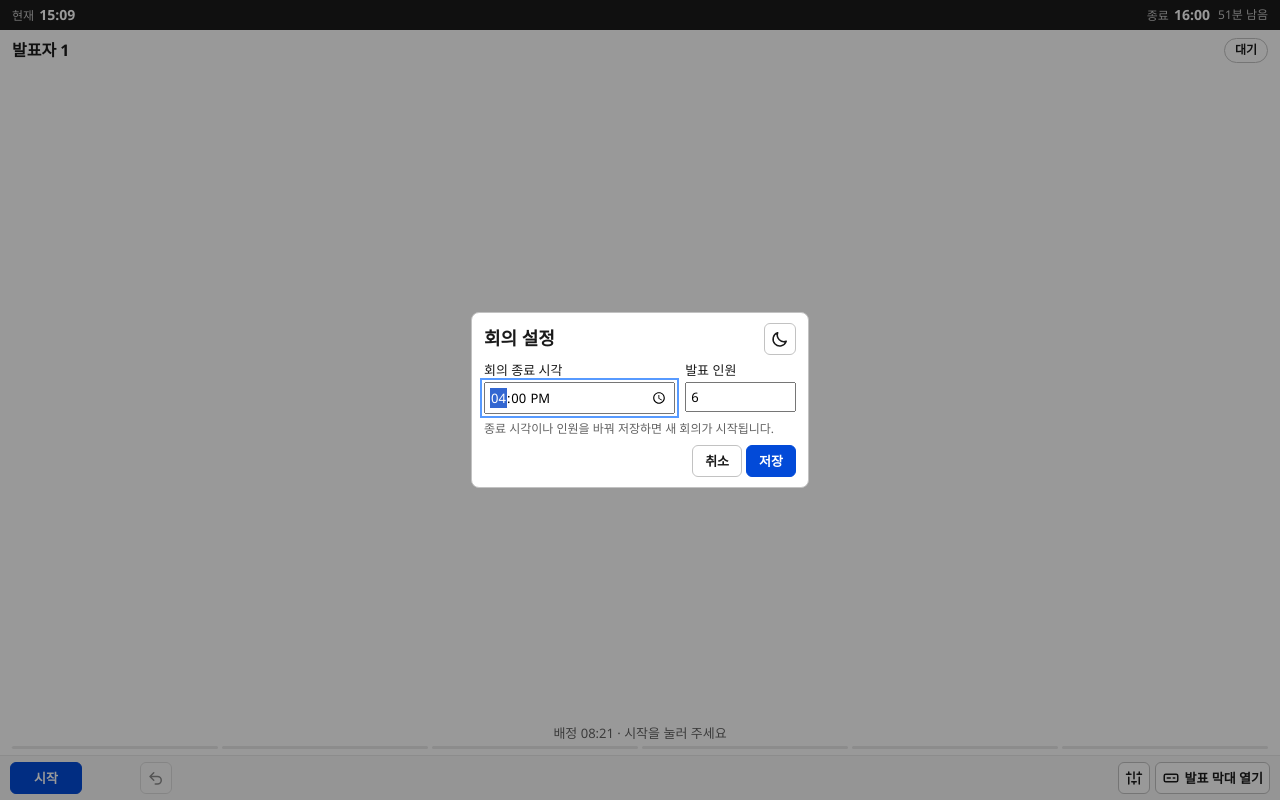
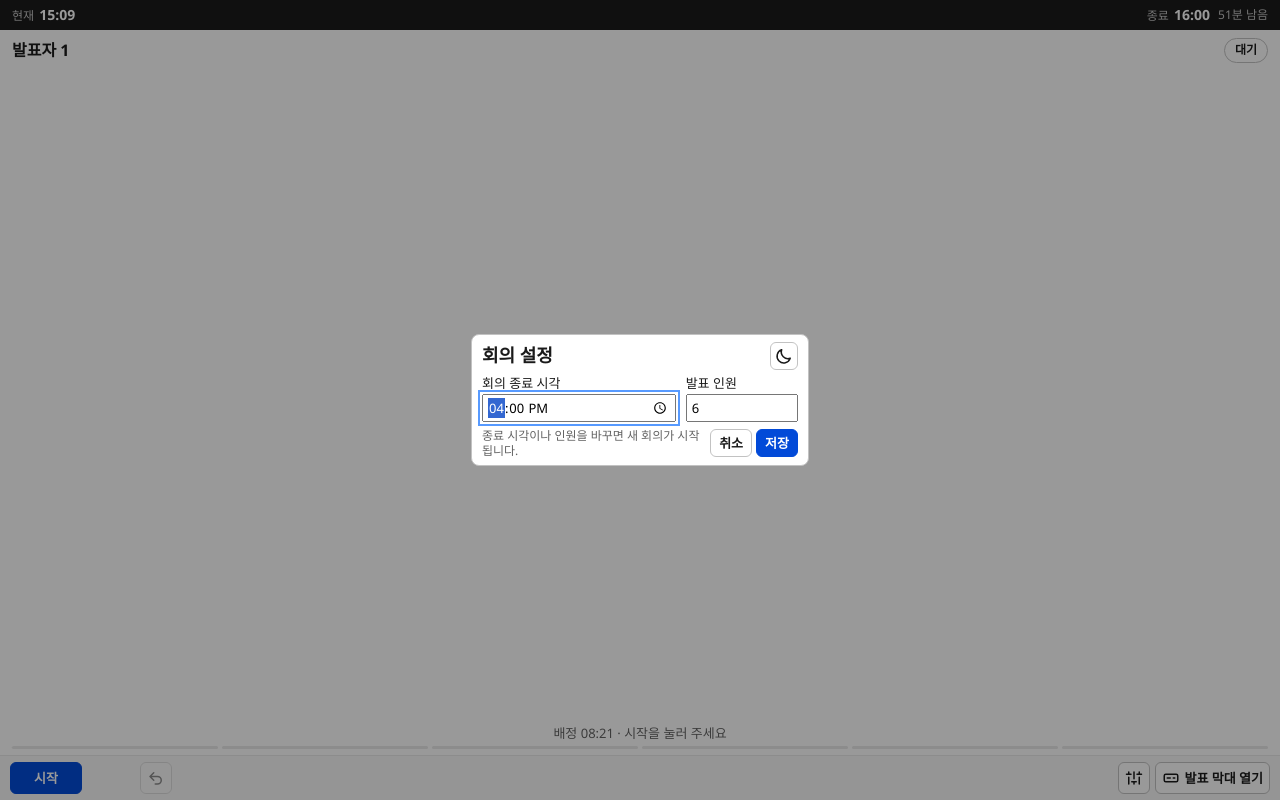
Before and after one commit to TTolsun/CameraHAL_MeetingTimer, a browser extension: page chrome-extension/index.html in a window 1280 px wide. Both pictures are taken after a click on the button 1134 px from the left and 778 px from the top of the page. Drawn offline with Linux system fonts and the light colour scheme.

Commit message:
Fit settings actions in short Chrome popup windows

```diff
--- a/chrome-extension/index.html
+++ b/chrome-extension/index.html
@@ -61,8 +61,10 @@
       <label><span id="endLabel">회의 종료 시각</span><input id="endInput" type="time" required autofocus></label>
       <label>발표 인원<input id="countInput" type="number" min="1" max="50" step="1" required></label>
     </div>
-    <p id="settingHint" role="status"></p>
-    <div class="dialogActions"><button type="button" id="cancel">취소</button><button class="primary" type="submit">저장</button></div>
+    <div class="dialogFoot">
+      <p id="settingHint" role="status"></p>
+      <div class="dialogActions"><button type="button" id="cancel">취소</button><button class="primary" type="submit">저장</button></div>
+    </div>
   </form></dialog>
 </body>
 </html>
--- a/chrome-extension/timer.css
+++ b/chrome-extension/timer.css
@@ -90,14 +90,18 @@ button svg {
   .strip-delta { text-align: left; }
   .strip-end, #left { justify-self: end; }
 }
-dialog { width: min(338px, calc(100vw - 16px)); max-height: calc(100dvh - 12px); padding: 10px 12px; border: 1px solid var(--line); border-radius: 8px; color: var(--ink); background: var(--paper); }
+dialog { width: min(338px, calc(100vw - 16px)); max-height: calc(100dvh - 12px); padding: 7px 10px; border: 1px solid var(--line); border-radius: 8px; color: var(--ink); background: var(--paper); }
 dialog::backdrop { background: #0006; }
 dialog h2 { margin: 0; font-size: 18px; }
 .dialogHead { justify-content: space-between; }
-.settingFields { display: grid; grid-template-columns: minmax(0, 1fr) minmax(72px, .58fr); gap: 10px; margin-top: 6px; }
-input { display: block; width: 100%; min-height: 30px; padding: 4px; margin-top: 3px; }
-#settingHint { margin: 7px 0; color: var(--sub); font-size: 12px; }
-.dialogActions { justify-content: flex-end; gap: 4px; }
+.dialogHead button, .dialogActions button { min-height: 28px; }
+.dialogHead button { width: 28px; height: 28px; }
+.settingFields { display: grid; grid-template-columns: minmax(0, 1fr) minmax(72px, .58fr); gap: 10px; margin-top: 4px; }
+input { display: block; width: 100%; min-height: 28px; padding: 2px 4px; margin-top: 2px; }
+.dialogFoot { display: grid; grid-template-columns: minmax(0, 1fr) auto; align-items: center; gap: 8px; margin-top: 6px; }
+#settingHint { color: var(--sub); font-size: 12px; line-height: 1.25; }
+.dialogActions { gap: 4px; }
+.dialogActions button { white-space: nowrap; padding-inline: 8px; }
 .miniBar {
   display: grid; grid-template-columns: 52px minmax(0, 1fr) auto;
   align-items: center; min-height: 100dvh; padding: 2px 8px 5px; gap: 6px;
--- a/chrome-extension/timer.js
+++ b/chrome-extension/timer.js
@@ -186,7 +186,7 @@ function updateSettingsHint() {
   const end = proposedEnd();
   const tomorrow = new Date(end).toDateString() !== new Date().toDateString() && end > Date.now();
   el('endLabel').textContent = tomorrow ? '회의 종료 시각 · 다음 날' : '회의 종료 시각';
-  el('settingHint').textContent = '종료 시각이나 인원을 바꿔 저장하면 새 회의가 시작됩니다.';
+  el('settingHint').textContent = '종료 시각이나 인원을 바꾸면 새 회의가 시작됩니다.';
 }
 el('settingsForm').oninput = updateSettingsHint;
 el('edit').onclick = () => {
```
Also changed, not shown: tests/chrome-ui.test.mjs (+22 -1 lines).
